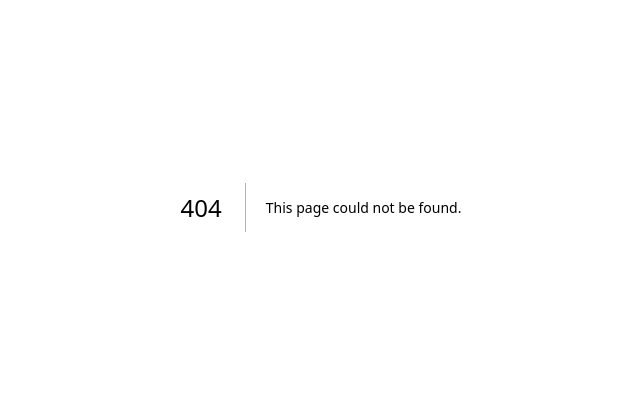
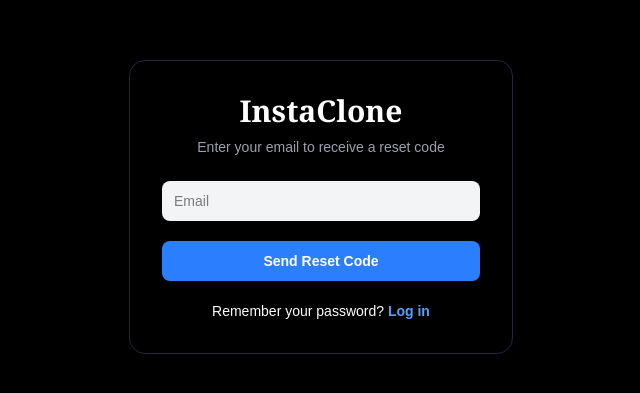
Before and after one commit to JyotiKumari1277-ux/instaclone-frontend, a Next.js app: page /forgot-password in a window 1280 px wide. Before the commit this address had no page. Shown: the part 193-586 px from the top of the page, without its empty margins (319-959 px from the left). Built offline with nearby package versions, Linux system fonts and the light colour scheme; no server answers.

Commit message:
Add forgot password link to login page

```diff
--- /dev/null
+++ b/app/forgot-password/page.tsx
@@ -0,0 +1,153 @@
+"use client";
+
+import { useState } from "react";
+import { useRouter } from "next/navigation";
+import Link from "next/link";
+import api from "@/lib/api";
+import { FiEye, FiEyeOff } from "react-icons/fi";
+
+export default function ForgotPassword() {
+  const router = useRouter();
+  const [step, setStep] = useState(1); // 1 = enter email, 2 = enter OTP + new password
+  const [email, setEmail] = useState("");
+  const [otp, setOtp] = useState("");
+  const [newPassword, setNewPassword] = useState("");
+  const [showPassword, setShowPassword] = useState(false);
+  const [error, setError] = useState("");
+  const [success, setSuccess] = useState("");
+  const [loading, setLoading] = useState(false);
+
+  const handleSendOtp = async (e: React.FormEvent) => {
+    e.preventDefault();
+    setError("");
+    setSuccess("");
+    setLoading(true);
+
+    try {
+      await api.post("/auth/forgot-password", { email });
+      setSuccess("OTP sent to your email. Check your inbox.");
+      setStep(2);
+    } catch (err: any) {
+      setError(err.response?.data?.message || "Something went wrong");
+    } finally {
+      setLoading(false);
+    }
+  };
+
+  const handleResetPassword = async (e: React.FormEvent) => {
+    e.preventDefault();
+    setError("");
+    setLoading(true);
+
+    try {
+      await api.post("/auth/reset-password", { email, otp, newPassword });
+      setSuccess("Password reset successful! Redirecting to login...");
+      setTimeout(() => router.push("/login"), 1500);
+    } catch (err: any) {
+      setError(err.response?.data?.message || "Something went wrong");
+    } finally {
+      setLoading(false);
+    }
+  };
+
+  return (
+    <div className="min-h-screen bg-black text-white flex items-center justify-center px-4 py-10">
+      <div className="w-full max-w-sm">
+        <div className="border border-gray-800 rounded-2xl p-8 bg-black">
+          <h2 className="text-3xl font-bold text-center mb-2 font-serif">
+            InstaClone
+          </h2>
+          <p className="text-center text-gray-400 text-sm mb-6">
+            {step === 1
+              ? "Enter your email to receive a reset code"
+              : "Enter the code sent to your email"}
+          </p>
+
+          {error && (
+            <p className="text-red-400 text-sm text-center mb-4">{error}</p>
+          )}
+          {success && (
+            <p className="text-green-400 text-sm text-center mb-4">
+              {success}
+            </p>
+          )}
+
+          {step === 1 ? (
+            <form onSubmit={handleSendOtp} className="flex flex-col gap-3">
+              <input
+                type="email"
+                placeholder="Email"
+                value={email}
+                onChange={(e) => setEmail(e.target.value)}
+                required
+                className="bg-gray-100 text-black rounded-lg px-3 py-2.5 text-sm focus:outline-none"
+              />
+
+              <button
+                type="submit"
+                disabled={loading}
+                className="bg-blue-500 hover:bg-blue-600 disabled:opacity-50 text-white font-semibold py-2.5 rounded-lg text-sm mt-2"
+              >
+                {loading ? "Sending..." : "Send Reset Code"}
+              </button>
+            </form>
+          ) : (
+            <form onSubmit={handleResetPassword} className="flex flex-col gap-3">
+              <input
+                type="text"
+                placeholder="6-digit code"
+                value={otp}
+                onChange={(e) => setOtp(e.target.value)}
+                required
+                maxLength={6}
+                className="bg-gray-100 text-black rounded-lg px-3 py-2.5 text-sm focus:outline-none tracking-widest text-center"
+              />
+
+              <div className="relative">
+                <input
+                  type={showPassword ? "text" : "password"}
+                  placeholder="New password"
+                  value={newPassword}
+                  onChange={(e) => setNewPassword(e.target.value)}
+                  required
+                  minLength={6}
+                  className="w-full bg-gray-100 text-black rounded-lg px-3 py-2.5 pr-10 text-sm focus:outline-none"
+                />
+                <button
+                  type="button"
+                  onClick={() => setShowPassword(!showPassword)}
+                  className="absolute right-3 top-1/2 -translate-y-1/2 text-gray-500"
+                >
+                  {showPassword ? <FiEyeOff size={18} /> : <FiEye size={18} />}
+                </button>
+              </div>
+
+              <button
+                type="submit"
+                disabled={loading}
+                className="bg-blue-500 hover:bg-blue-600 disabled:opacity-50 text-white font-semibold py-2.5 rounded-lg text-sm mt-2"
+              >
+                {loading ? "Resetting..." : "Reset Password"}
+              </button>
+
+              <button
+                type="button"
+                onClick={() => setStep(1)}
+                className="text-blue-400 text-sm mt-1"
+              >
+                ← Change email
+              </button>
+            </form>
+          )}
+
+          <p className="text-sm text-center mt-5">
+            Remember your password?{" "}
+            <Link href="/login" className="text-blue-400 font-semibold">
+              Log in
+            </Link>
+          </p>
+        </div>
+      </div>
+    </div>
+  );
+}
--- a/app/login/page.tsx
+++ b/app/login/page.tsx
@@ -84,10 +84,19 @@ export default function Login() {
                 </button>
               </div>
 
+              <div className="text-right -mt-1">
+                <Link
+                  href="/forgot-password"
+                  className="text-blue-500 dark:text-blue-400 text-xs"
+                >
+                  Forgot password?
+                </Link>
+              </div>
+
               <button
                 type="submit"
                 disabled={loading}
-                className="bg-blue-500 hover:bg-blue-600 disabled:opacity-50 text-white font-semibold py-2.5 rounded-lg text-sm mt-2"
+                className="bg-blue-500 hover:bg-blue-600 disabled:opacity-50 text-white font-semibold py-2.5 rounded-lg text-sm mt-1"
               >
                 {loading ? "Logging in..." : "Log In"}
               </button>
--- a/package.json
+++ b/package.json
@@ -11,6 +11,7 @@
   "dependencies": {
     "axios": "^1.18.1",
     "next": "16.2.10",
+    "nodemailer": "^9.0.3",
     "react": "19.2.4",
     "react-dom": "19.2.4",
     "react-icons": "^5.7.0",
```
Also changed, not shown: 1 other file (tests, documents, lock files or other folders).
